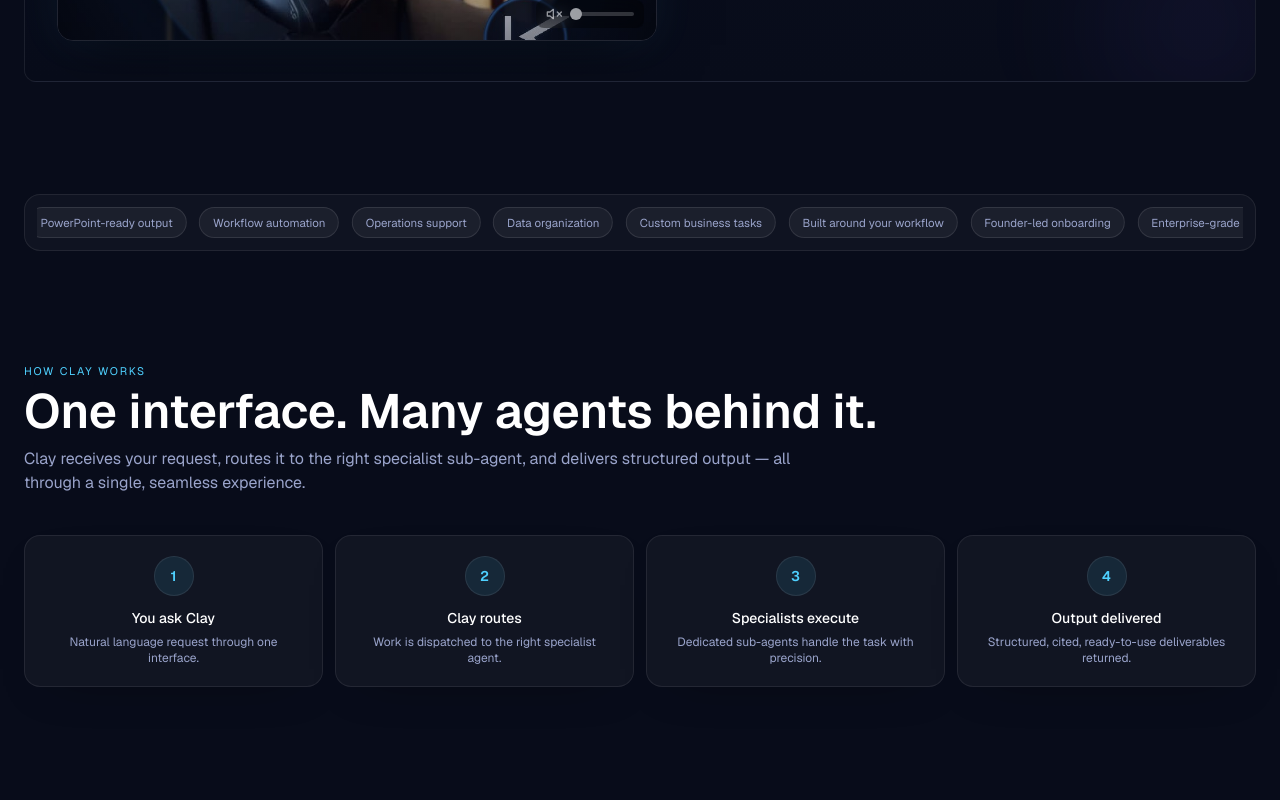
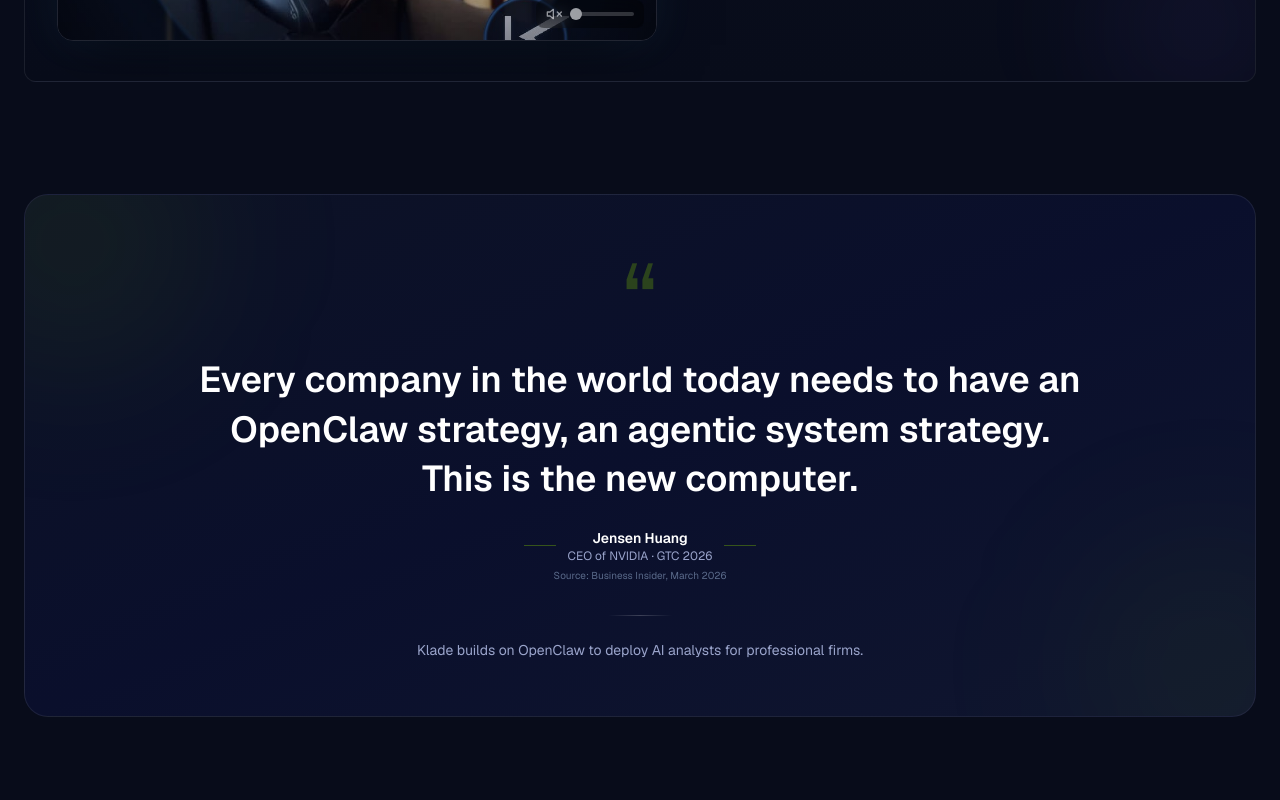
Before and after one commit to KladeAI/Klade, a Next.js app in the folder website/: page / in a window 1280 px wide. Shown: the part 1000-1800 px from the top of the page. Built offline with nearby package versions, Linux system fonts and the light colour scheme; grey boxes are pictures that could not be loaded.

Commit message:
feat: add Jensen Huang NVIDIA quote + update nav with Docs/Demo links

```diff
--- a/website/src/app/page.tsx
+++ b/website/src/app/page.tsx
@@ -281,6 +281,43 @@
             </div>
           </FadeIn>
         </div>
+      </Section>
+
+      {/* ===== JENSEN HUANG NVIDIA QUOTE ===== */}
+      <Section className="py-6 md:py-8">
+        <FadeIn>
+          <div className="relative overflow-hidden rounded-3xl border border-white/8 bg-gradient-to-br from-[#0d1225] via-[#0a0f2c] to-[#10162f] px-6 py-10 md:px-12 md:py-14">
+            {/* Decorative gradient orbs */}
+            <div className="pointer-events-none absolute -left-20 -top-20 h-64 w-64 rounded-full bg-[#76b900]/8 blur-[80px]" />
+            <div className="pointer-events-none absolute -right-20 -bottom-20 h-64 w-64 rounded-full bg-[#76b900]/6 blur-[80px]" />
+
+            <div className="relative mx-auto max-w-4xl text-center">
+              {/* Large quote mark */}
+              <span className="block text-6xl leading-none text-[#76b900]/30 md:text-8xl">&ldquo;</span>
+
+              <blockquote className="mt-2 text-2xl font-semibold leading-snug text-white md:text-3xl lg:text-4xl">
+                Every company in the world today needs to have an OpenClaw strategy, an agentic system strategy. This is the new computer.
+              </blockquote>
+
+              <div className="mt-6 flex items-center justify-center gap-3">
+                <div className="h-px w-8 bg-[#76b900]/40" />
+                <div>
+                  <p className="text-sm font-semibold text-white">Jensen Huang</p>
+                  <p className="text-xs text-[#9aa4cb]">CEO of NVIDIA · GTC 2026</p>
+                </div>
+                <div className="h-px w-8 bg-[#76b900]/40" />
+              </div>
+
+              <p className="mt-1 text-[10px] text-[#5a6a8a]">Source: Business Insider, March 2026</p>
+
+              <div className="mx-auto mt-8 h-px w-16 bg-gradient-to-r from-transparent via-white/20 to-transparent" />
+
+              <p className="mt-6 text-sm text-[#9aa4cb]">
+                Klade builds on OpenClaw to deploy AI analysts for professional firms.
+              </p>
+            </div>
+          </div>
+        </FadeIn>
       </Section>
 
       {/* ===== TRUST TICKER ===== */}
--- a/website/src/components/navigation.tsx
+++ b/website/src/components/navigation.tsx
@@ -15,7 +15,8 @@
 const navLinks = [
   { label: "Meet Clay", href: "/#meet-clay" },
   { label: "Capabilities", href: "/#capabilities" },
-  { label: "ROI", href: "/#roi-estimator" },
+  { label: "Docs", href: "/docs" },
+  { label: "Demo", href: "/demo" },
   { label: "Pricing", href: "/pricing" },
   { label: "Team", href: "/team" },
 ];
```
